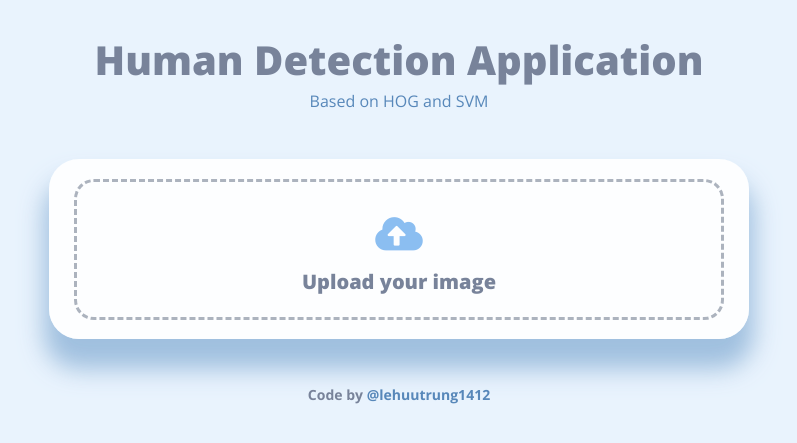
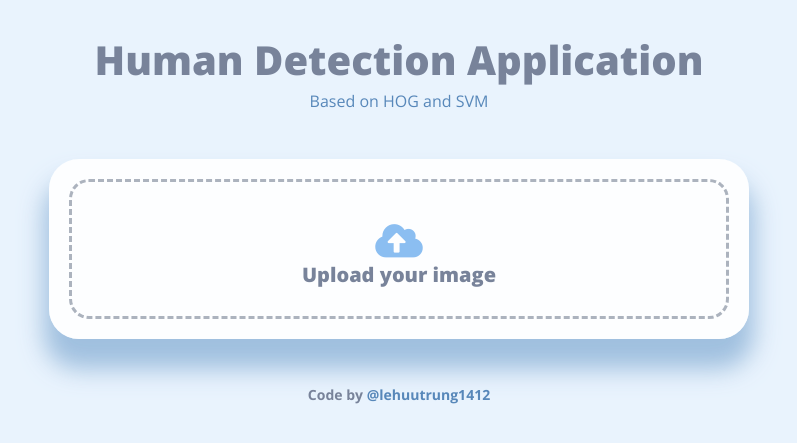
Before and after one commit to lehuutrung1412/Person-Detection, a Flask app: page / in a window 1280 px wide. Shown: the top 443 px of the page, without its empty margins (241-1038 px from the left). Run offline with Flask 2, Linux system fonts and the light colour scheme; some libraries are stand-ins or nearby versions.

Commit message:
Update: Renew box

```diff
--- a/app/static/css/style.css
+++ b/app/static/css/style.css
@@ -22,6 +22,7 @@ h6 {
     margin-top: 48px;
     box-shadow: 0 25px 25px 5px rgba(141,179,215,0.8);
     text-align: center;
+    padding: 20px;
 }
 
 /*.dropArea.active {*/
@@ -31,9 +32,11 @@ h6 {
 .dropArea-child {
     border-style: dashed;
     border-radius: 20px;
-    padding: 20px 222px;
+    padding: 40px 20px;
     border-color: #acb3be;
     border-width: medium;
+    height: 140px;
+    width: 660px;
 }
 
 .dropArea-child.active {
@@ -41,10 +44,8 @@ h6 {
 }
 
 .cloud {
-    width: 200px;
     font-size: 38px;
     text-align: center;
-    height: 65px;
     color: #8bbef1;
 }
 
@@ -52,6 +53,7 @@ h6 {
     font-weight: 800;
     font-size: 20px;
     color: #78839a;
+    display: block;
 }
 
 .button {
@@ -69,15 +71,11 @@ h6 {
 }
 
 #resultBox {
-    height: 400px;
+    height: 100%;
     background: rgba(255,255,255,0.9);
     margin-top: 80px;
     border-radius: 30px;
     box-shadow: 0 25px 25px 5px rgba(141,179,215,0.8);
-}
-
-#result {
-    height: 100%;
 }
 
 .copyright {
```
